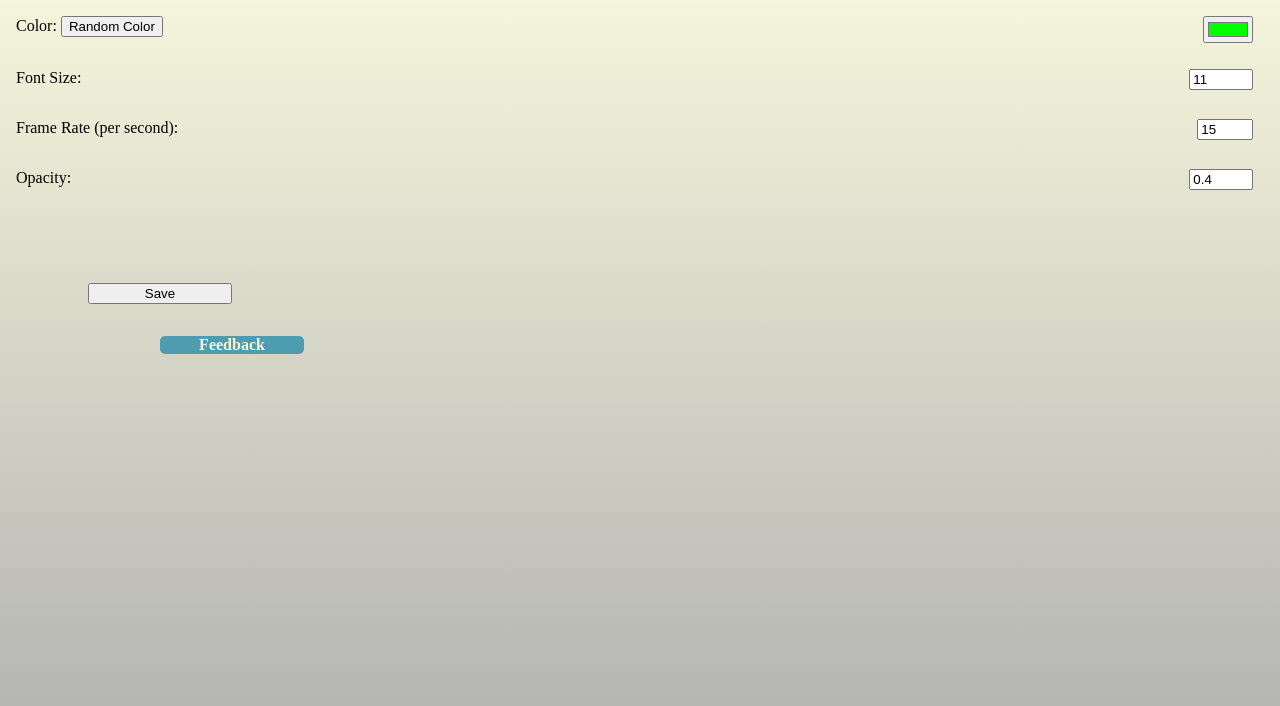
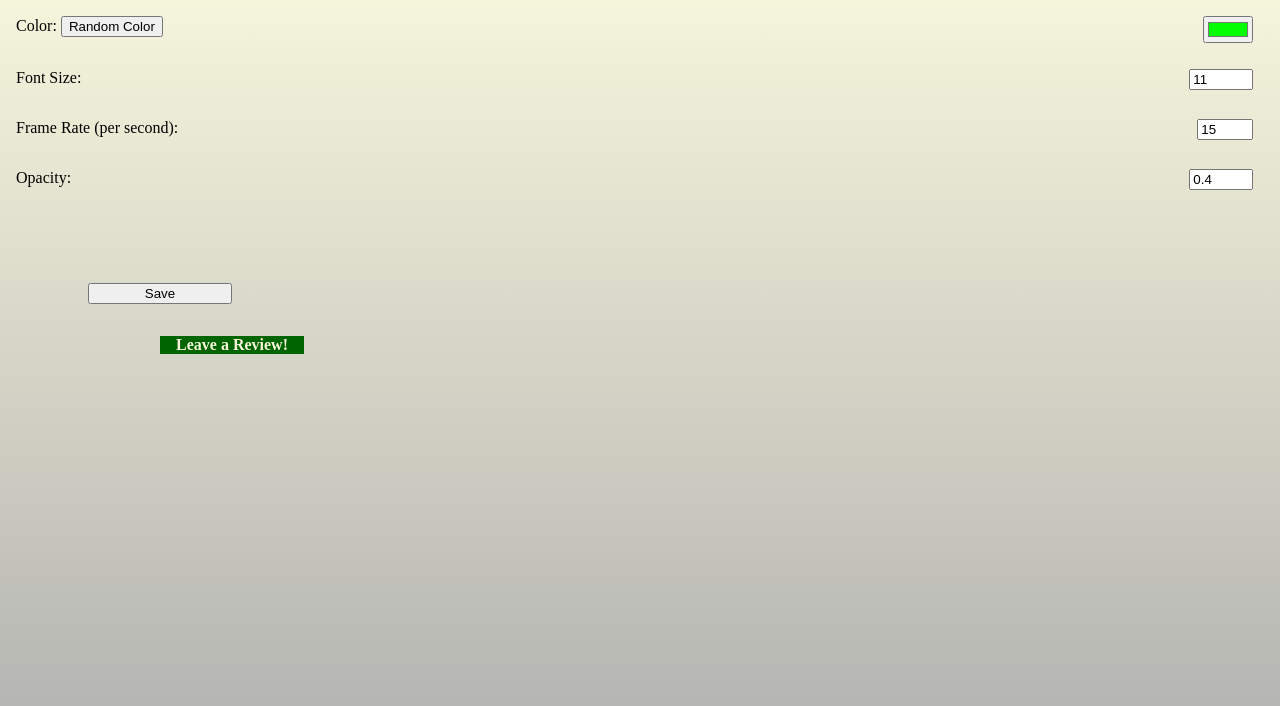
Before and after one commit to suchetkumar/matrix--theme-extension, a website built with webpack: page public/popup.html in a window 1280 px wide. Built offline with nearby package versions, Linux system fonts and the light colour scheme; no server answers.

Commit message:
Add leave review button and fix bugs

```diff
--- a/public/popup.css
+++ b/public/popup.css
@@ -41,14 +41,12 @@ input {
 
 .btn {
   display: block;
-  background: #4E9CAF;
+  background: darkgreen;
   text-align: center;
-  border-radius: 5px;
   color: beige;
   font-weight: bold;
   text-decoration: none;
   width: 50%;
-  border-color: beige;
 }
 
 .right-container {
--- a/public/popup.html
+++ b/public/popup.html
@@ -33,7 +33,7 @@
       </div>
 
       <div class="row right-container">
-          <a class="btn" href="https://github.com/suchetkumar/matrix-theme-extension/issues" target="_blank">Feedback</a>
+          <a class="btn" href="https://chrome.google.com/webstore/detail/the-matrix-dynamic-backgr/oelgedmdpjmoolnnhbcihgkjlflmiopd/reviews" target="_blank">Leave a Review!</a>
       </div>
 
   </div>
--- a/src/popup.js
+++ b/src/popup.js
@@ -63,7 +63,7 @@ const randomColor = () => {
   var randomColor = Math.floor(Math.random()*16777215).toString(16).padStart(6, '0');
   let choice = "#" + randomColor;
   document.getElementById('color-picker').value = choice;
-  chrome.storage.local.set({colorChoice: choice});
+  saveOptions()
   document.getElementById('popup').setAttribute('bgcolor', choice);
 }
 
```
